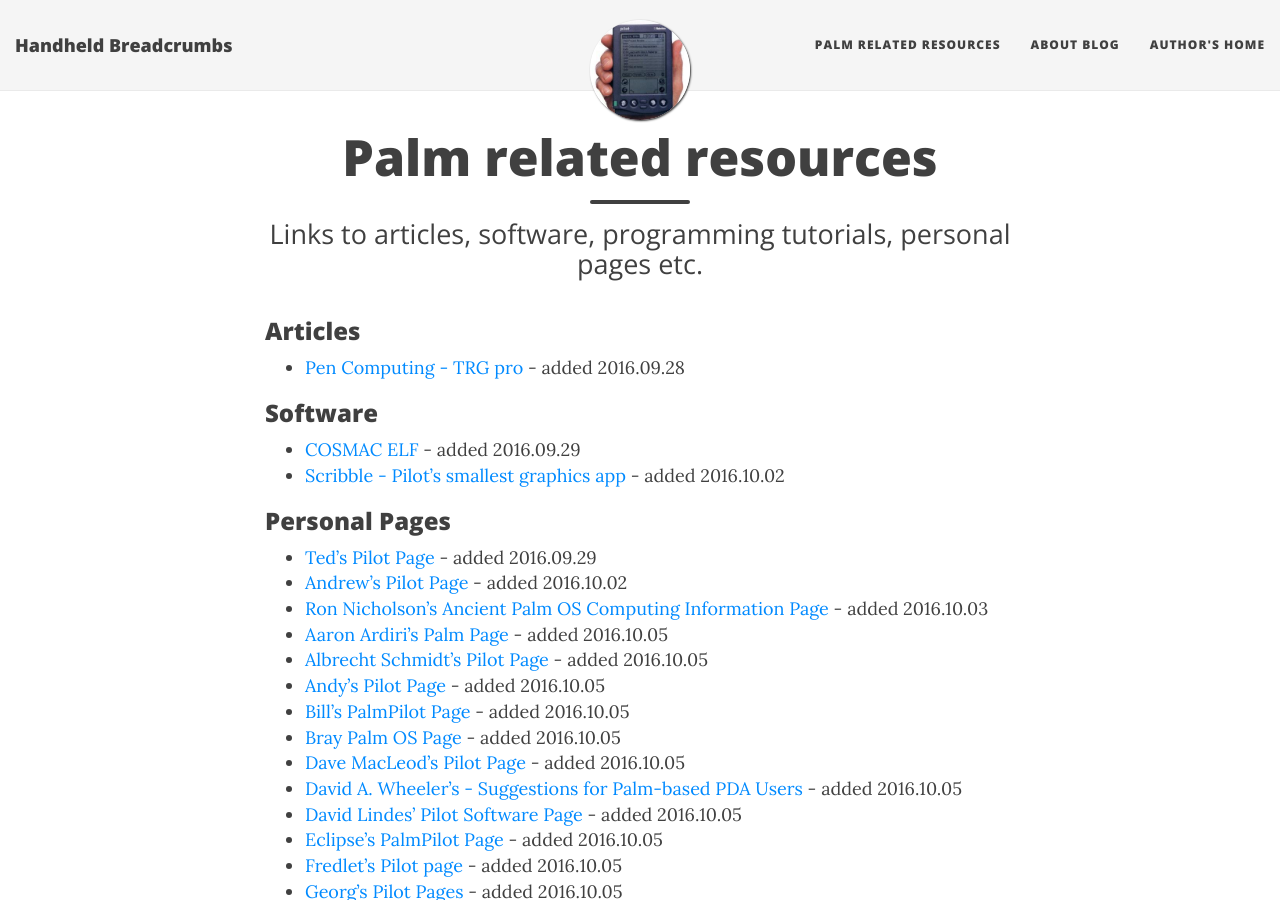
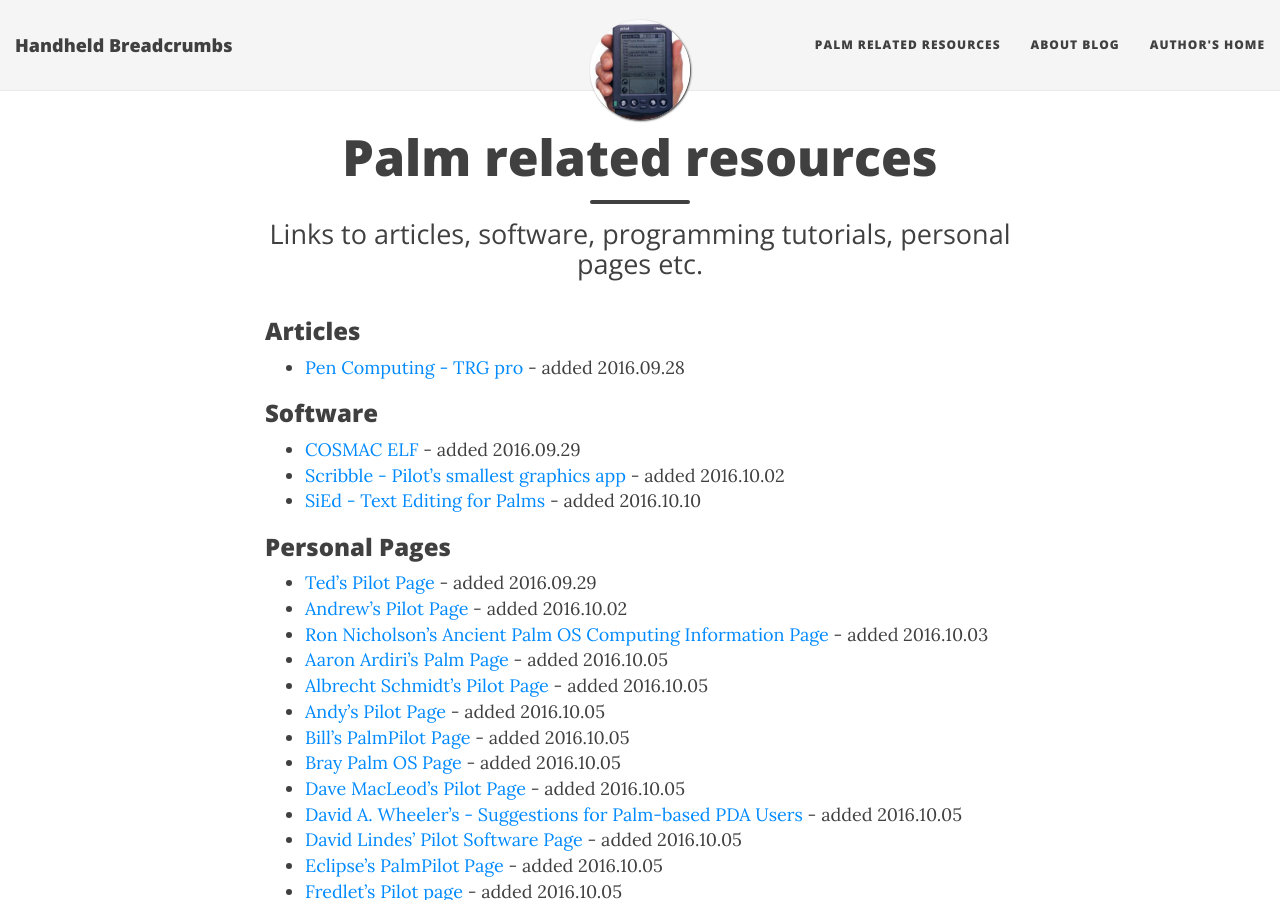
Before and after one commit to handheldbreadcrumbs/handheldbreadcrumbs.github.io, a Jekyll site: the page built from palmresources.md, in a window 1280 px wide and 900 px high. Built offline with Jekyll 4.4.1, drawn with Linux system fonts in a browser that asks for light colours; nearby versions of some CDN libraries.

Commit message:
added new link to Software section

```diff
--- a/palmresources.md
+++ b/palmresources.md
@@ -11,6 +11,7 @@ date:   2016-09-27 19:34:56
 ### Software
 * [COSMAC ELF](http://web.archive.org/web/20141224202616/http://www.cosmacelf.com/tinyelf.htm){:target="_blank"} - added 2016.09.29
 * [Scribble - Pilot's smallest graphics app](http://web.archive.org/web/19981205214849/http://www.iosphere.net/~howlett/pilot/scribble.html){:target="_blank"} - added 2016.10.02
+* [SiEd - Text Editing for Palms](https://web.archive.org/web/20070323092635/http://benroe.com/sied/index.php){:target="_blank"} - added 2016.10.10
 
 ### Personal Pages
 * [Ted's Pilot Page](http://web.archive.org/web/19981203160903/http://web.mit.edu/tytso/www/pilot/index.html){:target="_blank"} - added 2016.09.29
```
